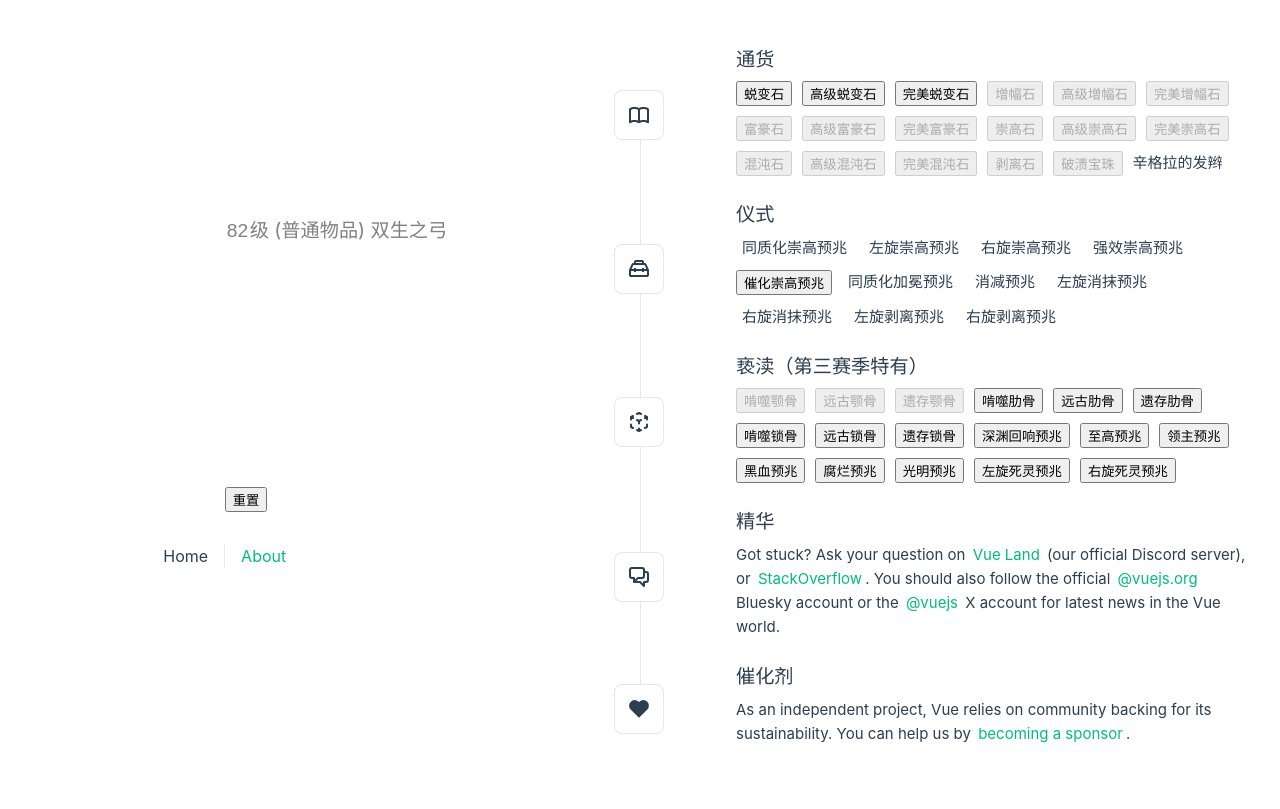
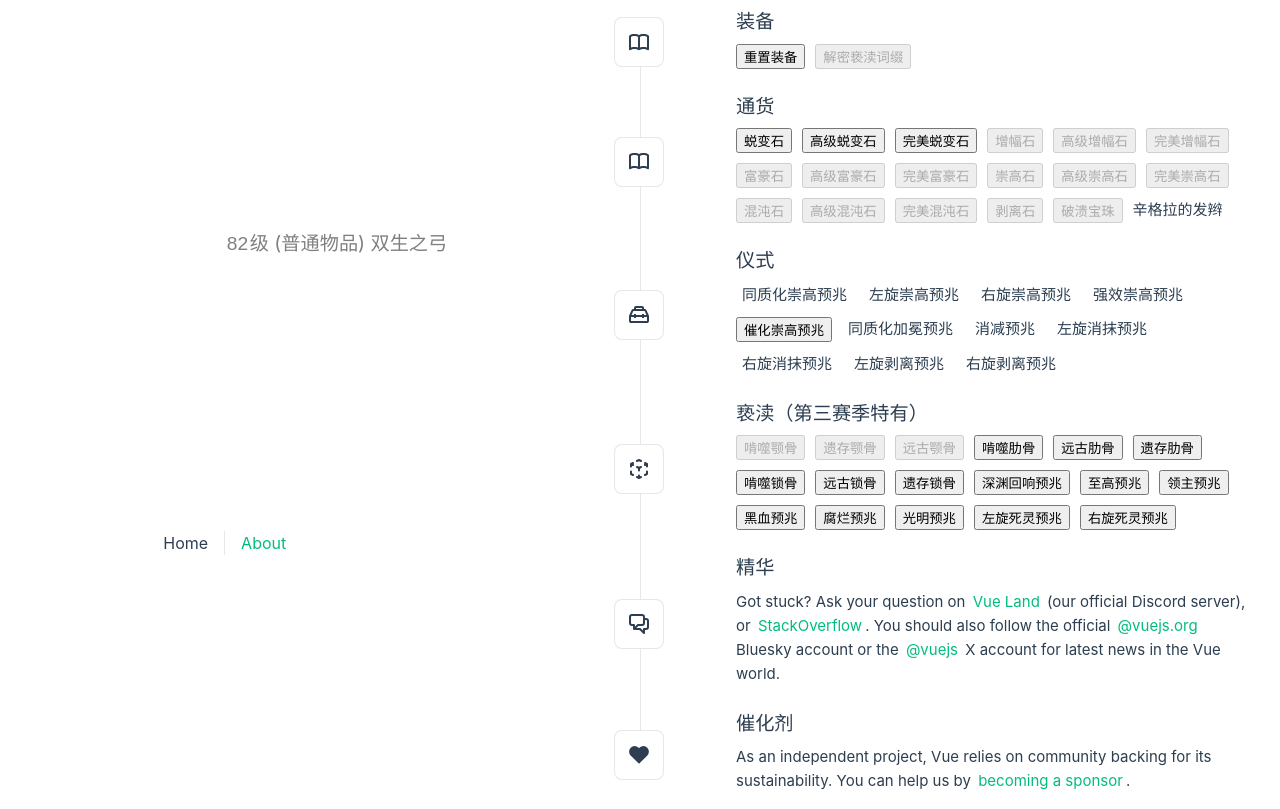
Before and after one commit to N1cholas/hidepoint-blacksmith, a Vue app: page / in a window 1280 px wide. Built offline with nearby package versions, Linux system fonts and the light colour scheme.

Commit message:
feat: add DecryptAffix component

```diff
--- a/src/components/ModItem.vue
+++ b/src/components/ModItem.vue
@@ -1,7 +1,7 @@
 <script setup lang="ts">
 import { processHTMLString } from '@/utils/processString'
 import { type Affix } from '@/types/types'
-import PlaceholderText from './PlaceholderText.vue'
+import PlaceholderText from './session3/PlaceholderText.vue'
 
 defineProps<{
   mod: Affix
--- a/src/components/ModsList.vue
+++ b/src/components/ModsList.vue
@@ -3,10 +3,13 @@ import { useItemState } from '@/stores/itemState'
 import ModItem from './ModItem.vue'
 import { MOD_GENERATION_TYPE, type Affix } from '@/types/types'
 import { SESSION3_CONFIG } from '@/config/session3Config'
+import { useSession3State } from '@/stores/session3State'
 
 defineProps<{ mods: Affix[] }>()
 
 const itemState = useItemState()
+// session3
+const session3State = useSession3State()
 </script>
 <template>
   <ul class="mods-wrapper">
@@ -17,7 +20,7 @@ const itemState = useItemState()
       :type="'prefix'"
       :showModType="i === 0"
       :locked="mod.ModFamilyList[0] === itemState.lockedAffixId"
-      :showPlaceholder="mod.ModFamilyList[0] === SESSION3_CONFIG.PLACEHOLDER_ID"
+      :showPlaceholder="!!session3State.placeholder"
     />
     <ModItem
       v-for="(mod, i) in mods.filter((m) => m.ModGenerationTypeID === MOD_GENERATION_TYPE.SUFFIX)"
@@ -26,7 +29,7 @@ const itemState = useItemState()
       :type="'suffix'"
       :showModType="i === 0"
       :locked="mod.ModFamilyList[0] === itemState.lockedAffixId"
-      :showPlaceholder="mod.ModFamilyList[0] === SESSION3_CONFIG.PLACEHOLDER_ID"
+      :showPlaceholder="!!session3State.placeholder"
     />
   </ul>
 </template>
--- a/src/components/Tools.vue
+++ b/src/components/Tools.vue
@@ -15,11 +15,23 @@ import AugmentationOrb from './AugmentationOrb.vue'
 import FracturingOrb from './FracturingOrb.vue'
 import { useItemState } from '@/stores/itemState'
 import Jawbone from './session3/Jawbone.vue'
+import DecryptAffix from './session3/DecryptAffix.vue'
 
 const itemState = useItemState()
 </script>
 
 <template>
+  <ToolWrapper>
+    <template #icon>
+      <DocumentationIcon />
+    </template>
+    <template #heading>装备</template>
+
+    <div class="tools">
+      <button @click="itemState.$reset">重置装备</button>
+      <DecryptAffix name="解密亵渎词缀" />
+    </div>
+  </ToolWrapper>
   <ToolWrapper>
     <template #icon>
       <DocumentationIcon />
@@ -83,8 +95,8 @@ const itemState = useItemState()
 
     <div class="tools">
       <Jawbone name="啃噬颚骨" :minimumLevel="0" :maximumLevel="64" />
-      <Jawbone name="远古颚骨" :minimumLevel="0" :maximumLevel="itemState.itemLevel" />
-      <Jawbone name="遗存颚骨" :minimumLevel="40" :maximumLevel="itemState.itemLevel" />
+      <Jawbone name="遗存颚骨" :minimumLevel="0" :maximumLevel="itemState.itemLevel" />
+      <Jawbone name="远古颚骨" :minimumLevel="40" :maximumLevel="itemState.itemLevel" />
       <button class="tools">啃噬肋骨</button>
       <button class="tools">远古肋骨</button>
       <button class="tools">遗存肋骨</button>
--- /dev/null
+++ b/src/components/session3/DecryptAffix.vue
@@ -0,0 +1,58 @@
+<script setup lang="ts">
+import _ from 'lodash'
+import { useItemState } from '@/stores/itemState'
+import { computed } from 'vue'
+import { useSession3State } from '@/stores/session3State'
+import { generateAddPool } from '@/utils/generatePool'
+import { useBowNormalModsFamily } from '@/stores/bowNormalMods'
+import { MOD_GENERATION_TYPE, type Affix } from '@/types/types'
+import { SESSION3_CONFIG } from '@/config/session3Config'
+import { randomlyObtainAffixFamily, randomlyObtainAffix } from '@/utils/randomlyObtain'
+
+defineProps<{
+  name: string
+}>()
+
+const normalMods = useBowNormalModsFamily()
+const itemState = useItemState()
+const session3State = useSession3State()
+
+const disable = computed(() => !session3State.placeholder)
+
+const modGenerationType = session3State.placeholder?.modGenerationTypeID
+
+// 解密亵渎占位符
+// 展示3条词缀以及重选按钮
+const decryptAffix = () => {
+  const newAffixFamily = generateAddPool(normalMods.normalModsFamily, itemState.affixFamilies, {
+    deduplication: true,
+    onlyPrefix: modGenerationType === MOD_GENERATION_TYPE.PREFIX,
+    onlySuffix: modGenerationType === MOD_GENERATION_TYPE.SUFFIX,
+  })
+
+  const [shouldRemoveAffixFamilyIndex, shouldRemoveAffixIndex] = itemState.findIndexById(
+    SESSION3_CONFIG.PLACEHOLDER_ID,
+  )
+
+  if (newAffixFamily.length) {
+    const hitAffixFamily = randomlyObtainAffixFamily<Affix[]>(newAffixFamily)
+
+    const [minimumLevel, maximumLevel] = session3State.affixLevelRange
+    const hitAffix = randomlyObtainAffix(hitAffixFamily.items, minimumLevel, maximumLevel)
+
+    if (hitAffix) {
+      itemState.replaceAffix(
+        hitAffixFamily,
+        shouldRemoveAffixFamilyIndex,
+        hitAffix,
+        shouldRemoveAffixIndex,
+      )
+    }
+  }
+}
+</script>
+<template>
+  <button @click="decryptAffix()" :disabled="disable">{{ name }}</button>
+</template>
+
+<style scoped></style>
--- a/src/components/session3/Jawbone.vue
+++ b/src/components/session3/Jawbone.vue
@@ -22,13 +22,11 @@ const disable = computed(() => {
     itemState.itemRarity === ITEM_RARITY.RARE &&
     maximumLevel >= minimumLevel &&
     itemState.affixes.length < ITEM_CONFIG.PREFIX + ITEM_CONFIG.SUFFIX &&
-    !session3State.desecrated
+    !session3State.placeholder
   )
 })
 
 // 颚骨，为武器或弓添加亵渎占位符
-// 解决混沌石、剥离石会一直移除占位符的问题
-// 解决破溃宝珠锁定占位符
 const addPlaceholder = () => {
   const hitAffix = createAffix({
     Name: '亵渎占位符',
@@ -48,6 +46,8 @@ const addPlaceholder = () => {
     itemState.addAffix(hitAffixFamily, hitAffix)
 
     itemState.setItemRarity(ITEM_RARITY.RARE)
+
+    session3State.setAffixLevelRange([minimumLevel, maximumLevel])
   }
 }
 
--- a/src/stores/session3State.ts
+++ b/src/stores/session3State.ts
@@ -1,28 +1,33 @@
 import { defineStore } from 'pinia'
-import { computed } from 'vue'
+import { computed, ref } from 'vue'
 import { useItemState } from './itemState'
 import { SESSION3_CONFIG } from '@/config/session3Config'
 
 export const useSession3State = defineStore('session3State', () => {
   const itemState = useItemState()
 
-  const desecrated = computed(() => {
-    console.log(
-      itemState.affixFamilies.filter(
-        (affixFamily) => affixFamily.id === SESSION3_CONFIG.PLACEHOLDER_ID,
-      ),
-    )
-    return (
-      itemState.affixFamilies.filter(
-        (affixFamily) => affixFamily.id === SESSION3_CONFIG.PLACEHOLDER_ID,
-      ).length > 0
-    )
+  const placeholder = computed(() => {
+    return itemState.affixFamilies.find((af) => af.id === SESSION3_CONFIG.PLACEHOLDER_ID) || null
   })
+
+  const affixLevelRange = ref<[minimumLevel: number, maximumLevel: number]>([0, 0])
+  const setAffixLevelRange = (value: [number, number]) => {
+    affixLevelRange.value = value
+  }
+
+  const desecrated = ref(false)
+  const setDesecrated = (value: boolean) => {
+    desecrated.value = value
+  }
 
   const $reset = () => {}
 
   return {
+    placeholder,
+    affixLevelRange,
+    setAffixLevelRange,
     desecrated,
+    setDesecrated,
     $reset,
   }
 })
--- a/src/views/GamingEquipment.vue
+++ b/src/views/GamingEquipment.vue
@@ -24,7 +24,6 @@ const itemState = useItemState()
       >
     </h3>
     <ModsList :mods="itemState.affixes" />
-    <button @click="itemState.$reset">重置</button>
   </div>
 </template>
 
```
Also changed, not shown: src/components/session3/PlaceholderText.vue (renamed from src/components/PlaceholderText.vue).
